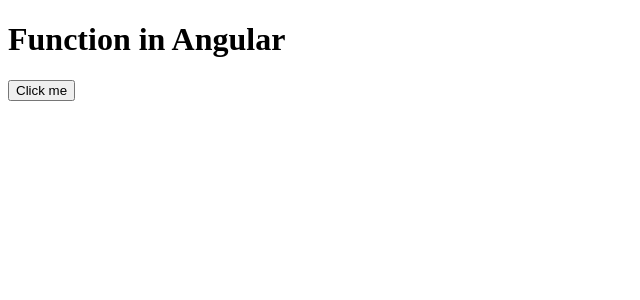
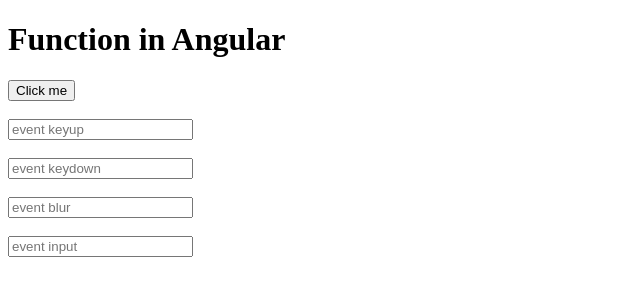
Before and after one commit to jg-empiric/Angular_Learn, an Angular app: page / in a window 1280 px wide. Shown: the top 300 px of the page, without its empty margins (0-640 px from the left). Built offline with nearby package versions, Linux system fonts and the light colour scheme.

Commit message:
made events

```diff
--- a/src/app/app.component.html
+++ b/src/app/app.component.html
@@ -1,2 +1,10 @@
 <h1>Function in Angular</h1>
-<button (click)="getName('Jenish')">Click me</button>
+<button (click)="getData('hello')">Click me</button>
+<br><br>
+<input type="text" #box (keyup)="getData(box.value)" placeholder="event keyup" />
+<br><br>
+<input type="text" #box1 (keydown)="getData(box1.value)" placeholder="event keydown" />
+<br><br>
+<input type="text" #box2 (blur)="getData(box2.value)" placeholder="event blur" />
+<br><br>
+<input type="text" #box3 (input)="getData(box3.value)" placeholder="event input" />
--- a/src/app/app.component.ts
+++ b/src/app/app.component.ts
@@ -7,8 +7,8 @@
 })
 export class AppComponent {
   title = 'blog';
-  getName(name:string) {
-    alert(name);
+  getData(val:string) {
+    console.log(val)
   }
 
 }
```
